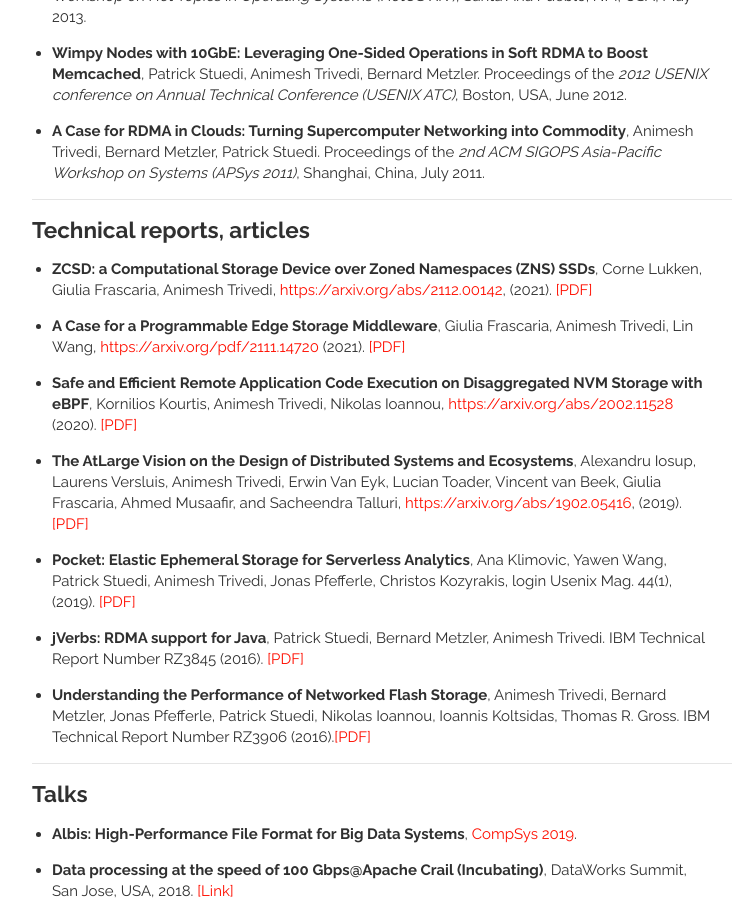
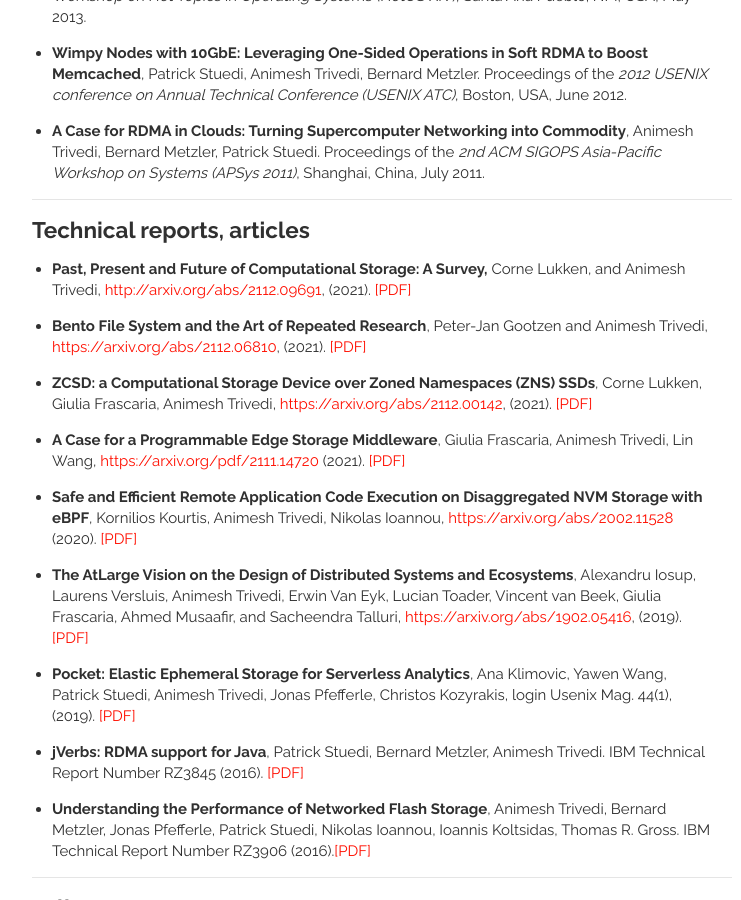
Before and after one commit to animeshtrivedi/animeshtrivedi.github.io, a Jekyll site: the page built from publications.md, in a window 1280 px wide and 900 px high, scrolled down 2181 px. Shown: the whole window, without its empty margins (258-999 px from the left). Built offline with Jekyll 4.4.1, drawn with Linux system fonts in a browser that asks for light colours; some of the changed text lies outside the part shown.

Commit message:
remove phd position and add TRs

```diff
--- a/publications.md
+++ b/publications.md
@@ -10,7 +10,7 @@
 
 ## Publications
 
-  * **Empirical Characterization of User Reports about Cloud Failures**, Sacheendra Talluri, Leon Overweel, Laurens Versluis, Animesh Trivedi, Alexandru Iosup, Proceedings of the *2nd IEEE International Conference on Autonomic Computing and Self-Organizing Systems - ACSOS 2021* (2021) (<b><i>Won the best artifact award!(<\b><\i>).
+  * **Empirical Characterization of User Reports about Cloud Failures**, Sacheendra Talluri, Leon Overweel, Laurens Versluis, Animesh Trivedi, Alexandru Iosup, Proceedings of the *2nd IEEE International Conference on Autonomic Computing and Self-Organizing Systems - ACSOS 2021* (2021) (<b><i>Won the best artifact award!(</b></i>).
 
   * **GradeML: Towards Holistic Performance Analysis for Machine Learning Workflows**, Tim Hegeman, Matthijs Jansen, Alexandru Iosup and Animesh Trivedi (VU Amsterdam), Proceedings of the *4th Workshop on Hot Topics in Cloud Computing Performance* (HotCloudPerf 2021), Rennes, France, April 2021.
 
@@ -60,6 +60,11 @@
 
 <hr>
 ## Technical reports, articles
+
+  * **Past, Present and Future of Computational Storage: A Survey,** Corne Lukken, and Animesh Trivedi, [http://arxiv.org/abs/2112.09691](http://arxiv.org/abs/2112.09691), (2021). [[PDF]](https://arxiv.org/pdf/2112.09691.pdf)
+
+  * **Bento File System and the Art of Repeated Research**, Peter-Jan Gootzen and Animesh Trivedi, [https://arxiv.org/abs/2112.06810](https://arxiv.org/abs/2112.06810), (2021). [[PDF]](https://arxiv.org/pdf/2112.06810.pdf)
+
   * **ZCSD: a Computational Storage Device over Zoned Namespaces (ZNS) SSDs**, Corne Lukken, Giulia Frascaria, Animesh Trivedi, [https://arxiv.org/abs/2112.00142](https://arxiv.org/abs/2112.00142), (2021). [[PDF]](https://arxiv.org/pdf/2112.00142.pdf)
 
   * **A Case for a Programmable Edge Storage Middleware**, Giulia Frascaria, Animesh Trivedi, Lin Wang, [https://arxiv.org/pdf/2111.14720](https://arxiv.org/pdf/2111.14720) (2021). [[PDF]](https://arxiv.org/pdf/2111.14720.pdf)
```
Also changed, not shown: index.md (+2 -1 lines).
